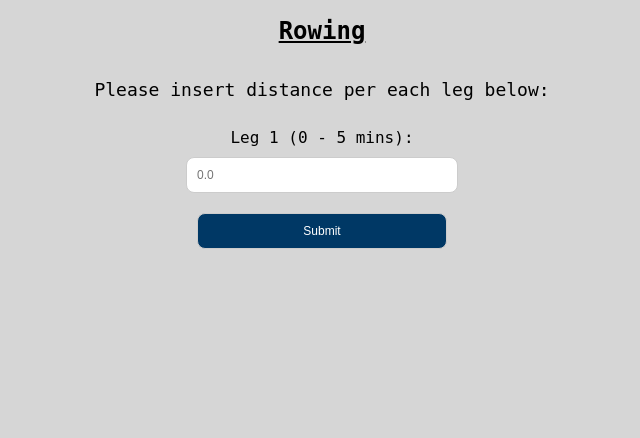
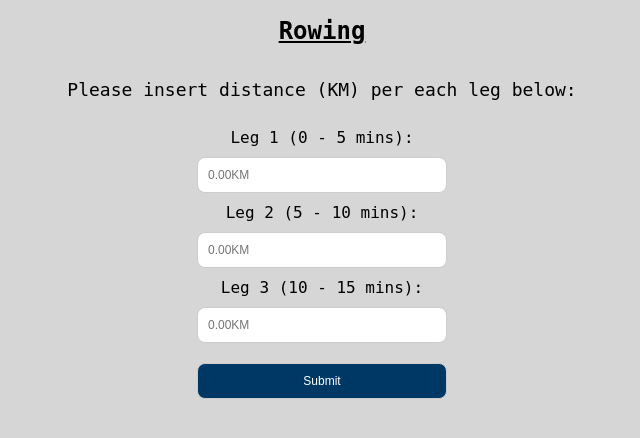
Before and after one commit to Goldyapper/Personal-website, a Flask app: page /rowing in a window 1280 px wide. Shown: the part 48-486 px from the top of the page, without its empty margins (318-958 px from the left). Run offline with Flask 3, Linux system fonts and the light colour scheme; a user stored in the database is signed in; some libraries are stand-ins or nearby versions.

Commit message:
the inputs on the rowing pages taeks floats and print them to cmd, edtied db and added a rowing data table

```diff
--- a/Main.py
+++ b/Main.py
@@ -7,6 +7,7 @@ from datetime import datetime
 import requests, re
 from station_info import station_ids, line_colors
 from Webscrapper import fetch_data, smart_capitalize
+from datetime import date
 
 app = Flask(__name__)
 app.config["SQLALCHEMY_DATABASE_URI"] = "sqlite:///db.sqlite"
@@ -24,6 +25,18 @@ class Users(UserMixin, db.Model):
     username = db.Column(db.String(250), unique=True, nullable=False)
     password = db.Column(db.String(250), nullable=False)
     role = db.Column(db.String(50), default="user")
+
+class Rowingdata(db.Model):
+    id = db.Column(db.Integer, primary_key=True)
+    user_id = db.Column(db.Integer, db.ForeignKey("users.id"), nullable=False)  # link to Users table    password = db.Column(db.String(250), nullable=False)
+    date = db.Column(db.Date, nullable = False, default=datetime.utcnow)
+    leg_1 = db.Column(db.Float, nullable=False)
+    leg_2 = db.Column(db.Float, nullable=False)
+    leg_3 = db.Column(db.Float, nullable=False)
+    total = db.Column(db.Float, nullable=False)
+
+    # Relationship to Users
+    user = db.relationship("Users", backref=db.backref("rowing_entries", lazy=True))
 
 def extract_platform_number(name): # extract platform number
     match = re.search(r'\d+', name)
@@ -196,8 +209,18 @@ def doc_who():
 @app.route("/rowing",  methods=["GET", "POST"] )
 @permission_required("admin")
 def rowing():
+    leg_1 = leg_2 = leg_3 = total = ''
+    todays_date = date.today()
+
     if request.method == "POST":
-        return render_template("rowing.html")
+
+        leg_1 = float(request.form.get("leg_1",0))
+        leg_2 = float(request.form.get("leg_2",0))
+        leg_3 = float(request.form.get("leg_3",0))
+        total = leg_1 + leg_2 +leg_3
+        print(total,todays_date)
+
+        return render_template("rowing.html",leg_1=leg_1,leg_2=leg_2,leg_3=leg_3,total=total,date=todays_date)
 
     return render_template("rowing.html")
 
@@ -243,12 +266,5 @@ def logout():
     logout_user()
     return redirect(url_for("home"))
 
-# Assign "user" role to any users without a role
-with app.app_context():
-    users_without_role = Users.query.filter(Users.role.is_(None)).all()
-    for user in users_without_role:
-        user.role = "user"
-    db.session.commit()
-
 if __name__ == "__main__":
     app.run(debug=True)
--- a/static/style.css
+++ b/static/style.css
@@ -212,11 +212,12 @@ form {
 .doc-who-form select, .rowing-form select,
 .doc-who-form button, .rowing-form button {
     width: 250px;
-    margin: 10px 0;
+    margin: 10px;
     padding: 10px;
     border-radius: 8px;
     border: 1px solid #ccc;
     font-size: 12px;
+    box-sizing: border-box;
 }
 
 .doc-who-form, .rowing-form {
@@ -227,7 +228,7 @@ form {
 }
 
 .doc-who-button, .rowing-button {
-    margin-left: 10px;
+    margin: 10px;
     border-radius: 8px;
     background-color: #003865;
     color: white;
--- a/templates/rowing.html
+++ b/templates/rowing.html
@@ -12,12 +12,15 @@
 
 
     <div class="rowing-container">
-    <p>Please insert distance per each leg below:</p>
+    <p>Please insert distance (KM) per each leg below:</p>
 
         <form action="/rowing" method="post" class="rowing-form">
             <label for="leg_1">Leg 1 (0 - 5 mins):</label>
-            <input type="float" name="leg_1" placeholder="0.0" class="leg_1_input">
-
+            <input type="number" name="leg_1" placeholder="0.00KM" class="leg_1_input" step="0.001" required>
+            <label for="leg_2">Leg 2 (5 - 10 mins):</label>
+            <input type="number" name="leg_2" placeholder="0.00KM" class="leg_2_input" step="0.001" required>
+            <label for="leg_3">Leg 3 (10 - 15 mins):</label>
+            <input type="number" name="leg_3" placeholder="0.00KM" class="leg_3_input" step="0.001" required>
 
             <button type="submit" class="rowing-button">Submit</button>
         </form>
```
Also changed, not shown: instance/db.sqlite.
